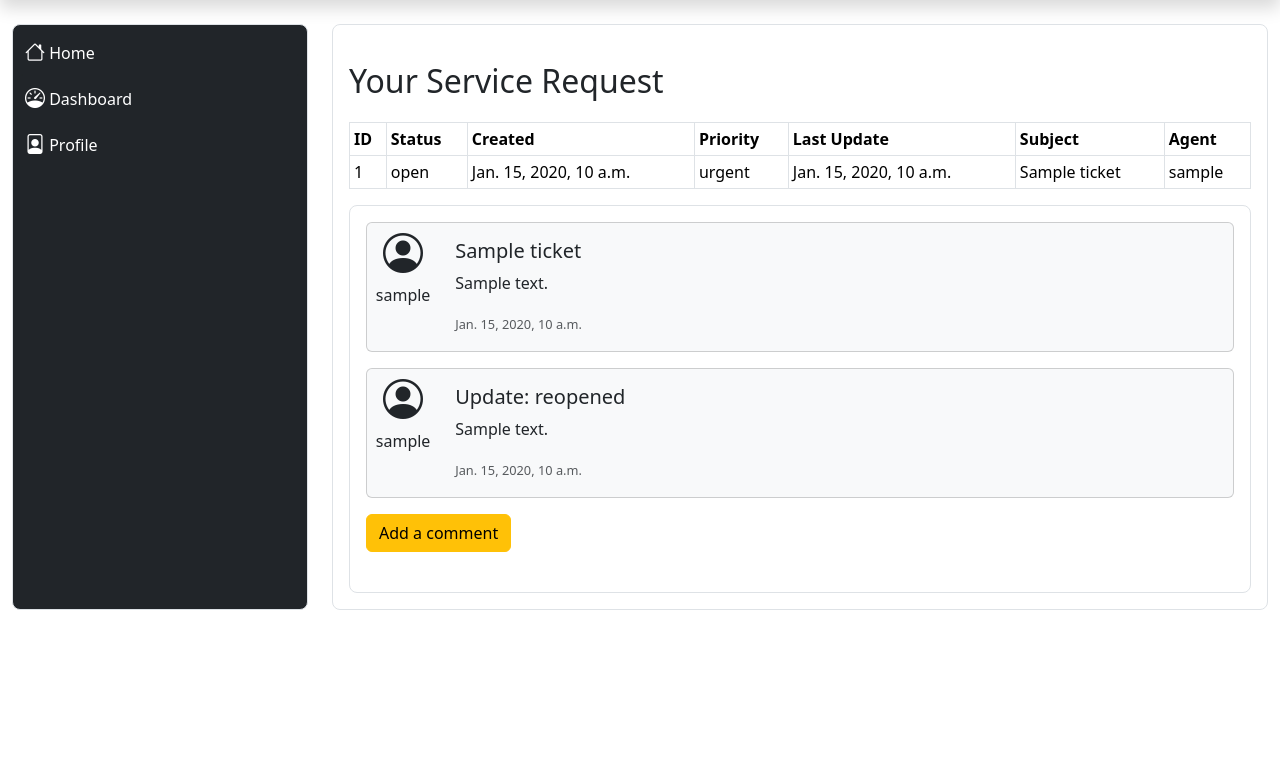
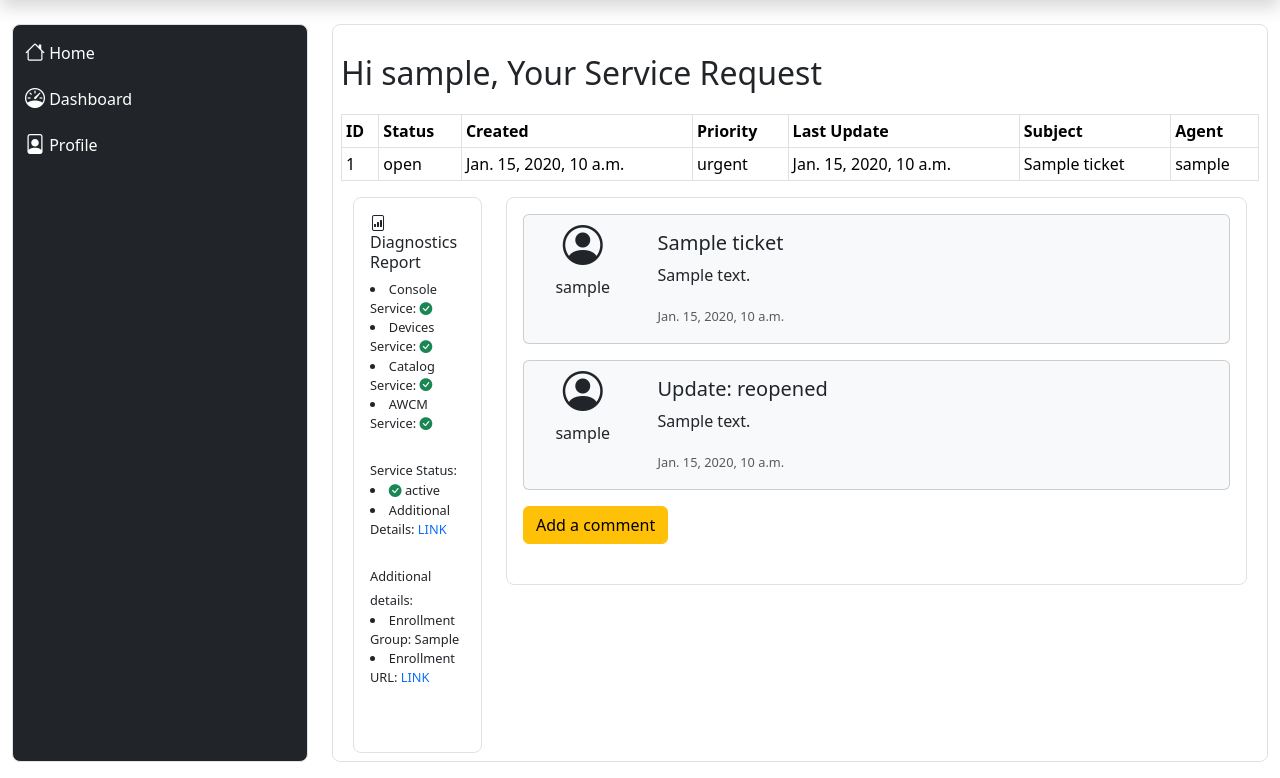
Before and after one commit to patrickpulfer/ATU_CSD_DevOpsPipeline, a Django app: page /ticket/1 in a window 1280 px wide. Shown: the part 93-871 px from the top of the page. Before the commit the page ends 703 px from the top, so only its background shows below. Run offline with Django 4.2, Linux system fonts and the light colour scheme; a user stored in the database is signed in; tables that the repository leaves empty hold one stand-in row (values such as "Sample post"); some libraries are stand-ins or nearby versions.

Commit message:
Update: update report generation feature

```diff
--- a/core/admin.py
+++ b/core/admin.py
@@ -25,3 +25,4 @@ admin.site.unregister(User)
 admin.site.register(User, UserAdmin)
 admin.site.register(Ticket)
 admin.site.register(Ticket_History)
+admin.site.register(Diagnostics_Report)
--- a/portal/models.py
+++ b/portal/models.py
@@ -66,6 +66,8 @@ class Diagnostics_Report(models.Model):
     service_status_indicator = models.CharField(blank=True, null=True, max_length=200)
     service_status_description = models.CharField(blank=True, null=True, max_length=200)
 
+    def __str__(self):
+        return str(self.ticket.title)
 """
 
 
--- a/portal/templates/portal/ticket.html
+++ b/portal/templates/portal/ticket.html
@@ -4,8 +4,8 @@
 {% block content %}
 {% load crispy_forms_tags %}
 {% for ticket in tickets %}
-<div class="border rounded-3 p-3">
-    <h1>Your Service Request</h1>
+<div class="border rounded-3 p-2">
+    <h1>Hi {% load account %}{% user_display user %}, Your Service Request</h1>
     <table class="table table-bordered table-sm table-responsive">
         <thead>
             <tr>
@@ -32,15 +32,67 @@
 
         </tbody>
     </table>
+    <div class="container-fluid">
+        <div class="row">
+        <div class="col-md-2">
             <div class="border rounded-3 p-3">
+            <h6><i class="bi bi-file-bar-graph"></i> Diagnostics Report</h6>
+            <small>
+            {% for diagnostic in diagnostics%}
+            <li>Console Service:
+            {% if diagnostic.cn_status == True %}
+            <i class="bi bi-check-circle-fill text-success"></i>
+            {% else %}
+            <i class="bi bi-exclamation-octagon-fill text-danger"></i>
+            {% endif %}
+            </li><li>Devices Service:
+            {% if diagnostic.ds_status == True %}
+            <i class="bi bi-check-circle-fill text-success"></i>
+            {% else %}
+            <i class="bi bi-exclamation-octagon-fill text-danger"></i>
+            {% endif %}
+            </li><li>Catalog Service:
+            {% if diagnostic.app_catalog == True %}
+            <i class="bi bi-check-circle-fill text-success"></i>
+            {% else %}
+            <i class="bi bi-exclamation-octagon-fill text-danger"></i>
+            {% endif %}
+            </li><li>AWCM Service:
+            {% if diagnostic.awcm_status == 'OK' %}
+            <i class="bi bi-check-circle-fill text-success"></i>
+            {% else %}
+            <i class="bi bi-exclamation-octagon-fill text-danger"></i>{{ diagnostic.awcm_status }}
+            {% endif %}
+            </li><br>
+            Service Status:<br><li>
+            {% if diagnostic.service_status_indicator == 'none' %}
+            <i class="bi bi-check-circle-fill text-success"></i> {{ diagnostic.service_status_description }}
+            {% else %}
+            <i class="bi bi-exclamation-octagon-fill text-danger"></i>{{ diagnostic.service_status_indicator }}
+            {% endif %}
+            </li><li>Additional Details: <a href="https://status.workspaceone.com/" target="_blank">LINK</a>
 
+            </li>
+            <br>Additional details:
+            <li>Enrollment Group: {{ diagnostic.enrollment_group }}</li>
+            <li>Enrollment URL: <a href="{{ diagnostic.enrollment_url }}" target="_blank">LINK</a></li>
+            <br>
+            <br>
+
+            {% endfor %}
+            </small>
+            </div>
+
+        </div>
+        <div class="col-md-10">
+            <div class="border rounded-3 p-3">
                 <div class="card mb-3 bg-light">
                     <div class="row g-0">
-                <div class="col-md-1 text-center">
+                        <div class="col-md-2 text-center">
                             <i class="bi bi-person-circle fs-1"></i>
                             <br>{{ ticket.user }}
                         </div>
-                <div class="col-md-11">
+                        <div class="col-md-10">
                             <div class="card-body">
                                 <h5 class="card-title">{{ ticket.title }}</h5>
                                 <p class="card-text">{{ ticket.description }}</p>
@@ -55,11 +107,11 @@
                 {% if ticket.user == update.user %}
                 <div class="card mb-3 bg-light">
                     <div class="row g-0">
-                <div class="col-md-1 text-center">
+                        <div class="col-md-2 text-center">
                             <i class="bi bi-person-circle fs-1"></i>
                             <br>{{ update.user }}
                         </div>
-                <div class="col-md-11">
+                        <div class="col-md-10">
                             <div class="card-body">
                                 <h5 class="card-title">Update: {{ update.action }}</h5>
                                 <p class="card-text">{{ update.comment }}</p>
@@ -71,14 +123,14 @@
                 {% else %}
                 <div class="card mb-3 bg-light">
                     <div class="row g-0">
-                <div class="col-md-11">
+                        <div class="col-md-10">
                             <div class="card-body text-end">
                                 <h5 class="card-title">Update: {{ update.action }}</h5>
                                 <p class="card-text">{{ update.comment }}</p>
                                 <p class="card-text"><small class="text-body-secondary">{{ update.created_at }}</small></p>
                             </div>
                         </div>
-                <div class="col-md-1 text-center">
+                        <div class="col-md-2 text-center">
                             <i class="bi bi-person-circle fs-1"></i>
                             <br>{{ update.user }}
                         </div>
@@ -100,7 +152,10 @@
                             <button class="btn btn-success" type="input">Submit</button>
                         </form>
                     </div>
-
+                </div>
+            </div>
+        </div>
+    </div>
 </div>
 
 </div>
--- a/portal/views.py
+++ b/portal/views.py
@@ -1,6 +1,6 @@
 from django.contrib.auth.models import User
 from django.http import HttpResponse, HttpResponseRedirect
-from django.shortcuts import render, get_object_or_404
+from django.shortcuts import render, get_object_or_404, redirect
 from bs4 import BeautifulSoup
 from selenium import webdriver
 from selenium.webdriver.chrome.options import Options
@@ -24,8 +24,10 @@ def ticket(request, param_ticket):
 		if request.method == 'GET':
 			tickets = Ticket.objects.filter(id=param_ticket)
 			ticket_history = Ticket_History.objects.filter(ticket=param_ticket)
+			diagnostics_report = Diagnostics_Report.objects.filter(ticket=param_ticket)
 			ticket_history_form = Ticket_History_Form(instance=request.user)
-			ticket_context = {'tickets': tickets, 'ticket_history': ticket_history, 'ticket_history_form': ticket_history_form}
+			ticket_context = {'tickets': tickets, 'ticket_history': ticket_history, 'ticket_history_form': ticket_history_form, 'diagnostics': diagnostics_report}
+			#print(diagnostics_report)
 		if request.method == 'POST':
 			tickets = get_object_or_404(Ticket, id=param_ticket)
 			ticket_history_form = Ticket_History_Form(request.POST)
@@ -77,7 +79,8 @@ def create_ticket(request):
 			diagnostics_report.service_status_indicator = diagnostics.service_status['status']['indicator']
 			diagnostics_report.service_status_description = diagnostics.service_status['status']['description']
 			diagnostics_report.save()
-	return HttpResponseRedirect('/ticket/%s' % obj.id)
+	return redirect(ticket(ticket_id))
+	#return HttpResponseRedirect('/ticket/%s' % obj.id)
 
 
 
```
Also changed, not shown: portal/migrations/0002_auto_20230502_0014.py (added). Lines whose indentation alone changed are shown as unchanged.
